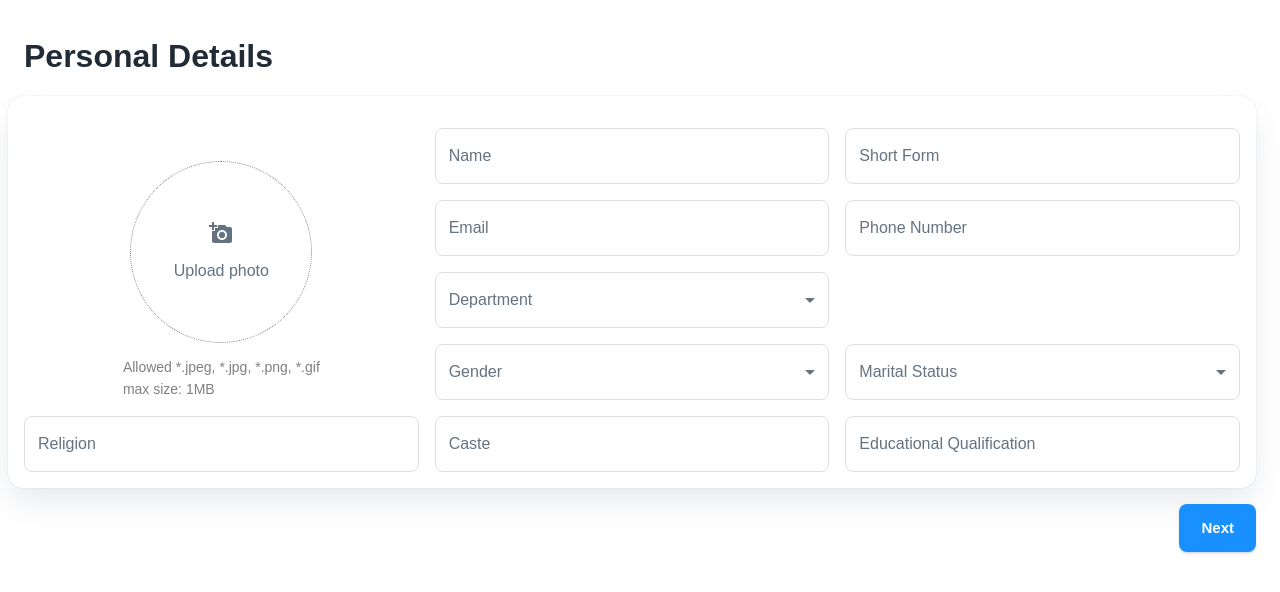
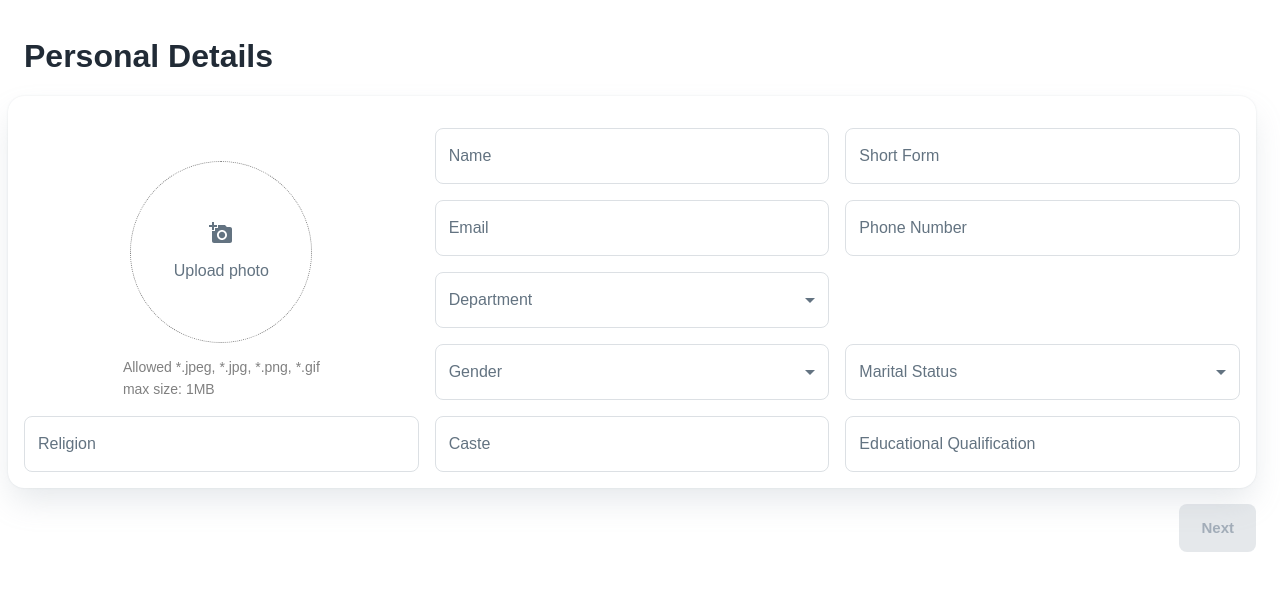
Before and after one commit to connectemea/students-profile, a React (Create React App) app: page /teacher/details/personal in a window 1280 px wide. Shown: the top 592 px of the page. Built offline with nearby package versions, Linux system fonts and the light colour scheme.

Commit message:
Form button disable feature added

```diff
--- a/src/components/pages/Teachers/Add/AddDetails.js
+++ b/src/components/pages/Teachers/Add/AddDetails.js
@@ -166,6 +166,20 @@ export default function AddDetails() {
             size="large"
             color="info"
             variant="contained"
+            disabled={
+              !image ||
+              !name ||
+              !shortForm ||
+              !email ||
+              !department ||
+              !joiningYear ||
+              !gender ||
+              !maritalStatus ||
+              !phoneNumber ||
+              !religion ||
+              !caste ||
+              !educationalQualification
+            }
           >
             Next
           </Button>
--- a/src/components/pages/Teachers/View/TeachersView.js
+++ b/src/components/pages/Teachers/View/TeachersView.js
@@ -37,7 +37,7 @@ const values = {
 export default function TeachersView() {
   return (
     <Page title="details">
-      <Container maxWidth="xl" sx={{pl:4}}>
+      <Container maxWidth="xl" sx={{ pl: 4 }}>
         <Grid
           style={{
             backgroundImage:
--- a/src/components/utils/Inputs/TextInput.js
+++ b/src/components/utils/Inputs/TextInput.js
@@ -1,4 +1,4 @@
-// Material components
+  // Material components
 import { TextField } from "@mui/material";
 
 export default function TextInput(props) {
```
